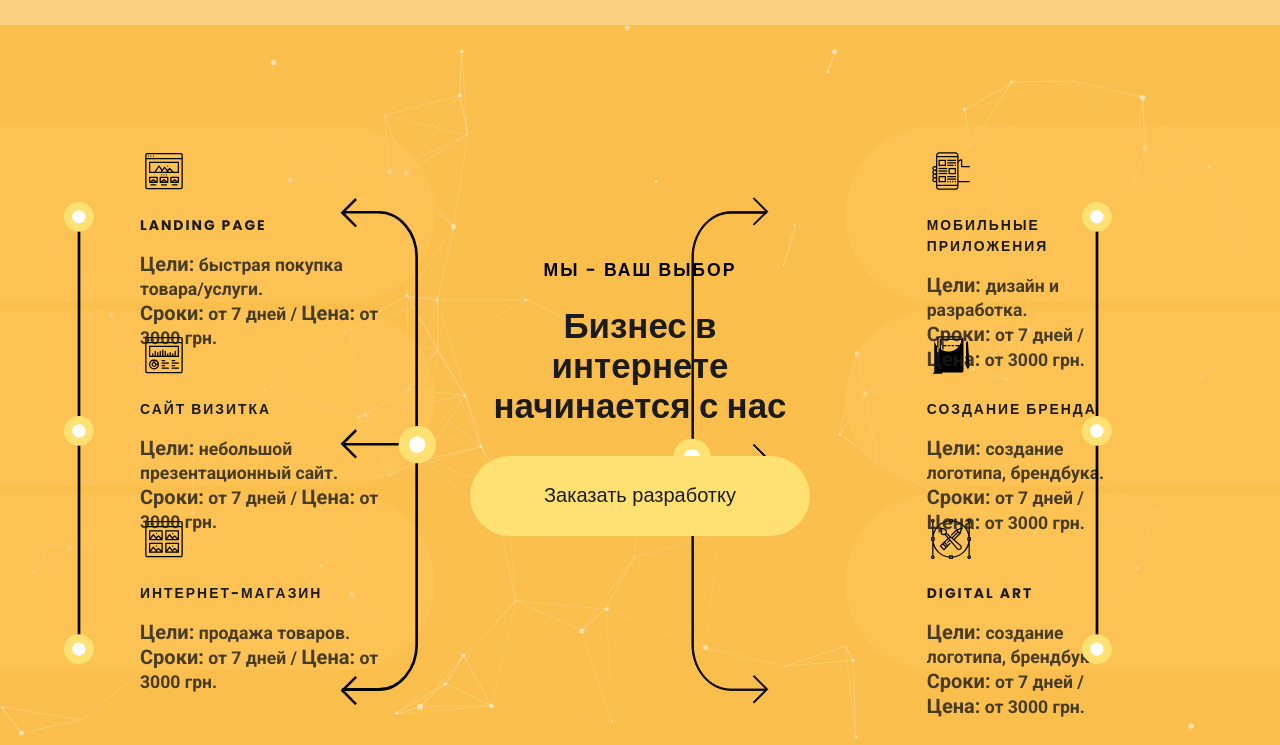
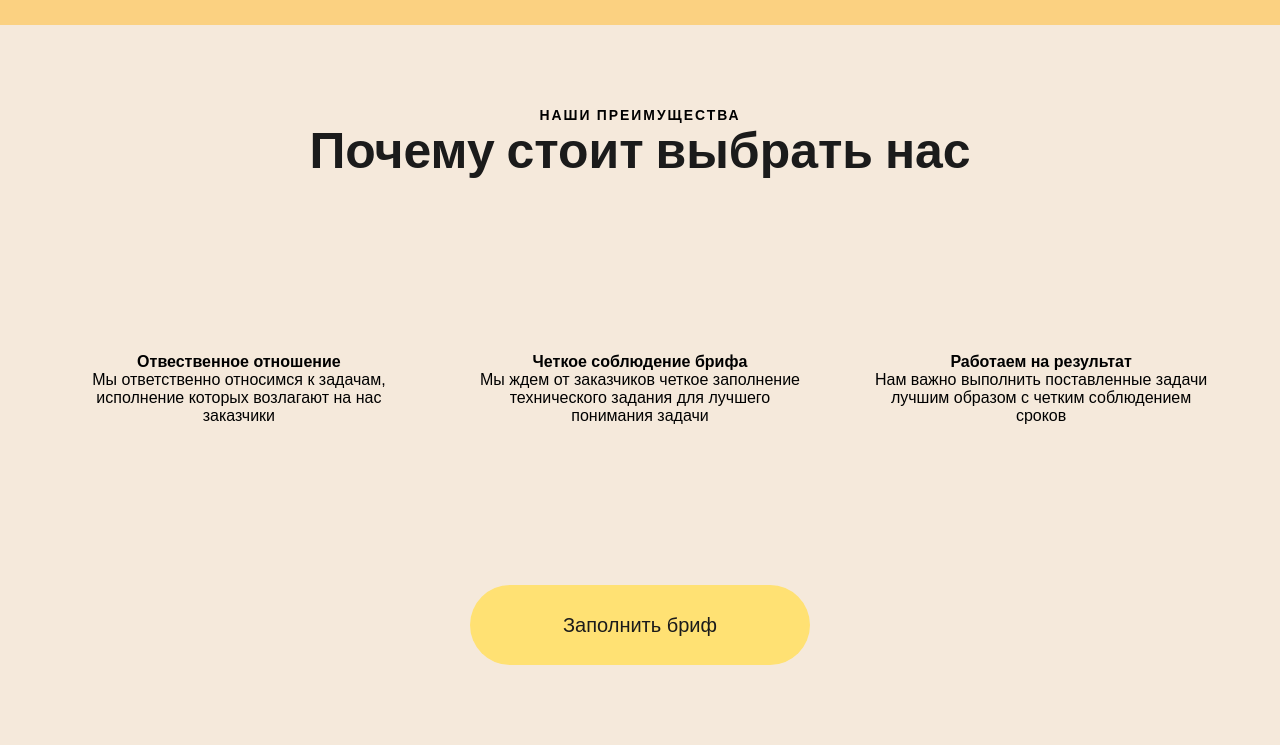
Before and after one commit to RomaVintonyak/GetMove, a website: page index.html in a window 1280 px wide. Both pictures are taken after a click on the link "ПОЧЕМУ МЫ". Shown: the part 55-800 px from the top of the page. Drawn offline with nearby package versions, Linux system fonts and the light colour scheme; files that its build step writes are made by us from their sources.

Commit message:
create about us screen

```diff
--- a/index.html
+++ b/index.html
@@ -319,8 +319,50 @@
     </section><!--/.home-->
     <!--about us section-->
     <section id="aboutUS" class="about__us" data-section="about">
-
-    </section>
+      <div class="container">
+        <div class="about__title text__center">
+          <h3>Наши преимущества</h3>
+          <h2>Почему стоит выбрать нас</h2>
+        </div><!--/.about__title-->
+        <div class="about__row">
+          <div class="about__collum text__center">
+            <img src="" alt="">
+            <h4>Отвественное
+                отношение
+            </h4>
+            <p>
+              Мы ответственно относимся к задачам,
+              исполнение которых возлагают на нас заказчики
+            </p>
+          </div><!--/.about__collum-->
+          <div class="about__collum text__center">
+            <img src="" alt="">
+            <h4>Четкое
+                соблюдение брифа
+              </h4>
+            <p>
+              Мы ждем от заказчиков четкое
+              заполнение технического задания
+              для лучшего понимания задачи
+            </p>
+          </div><!--/.about__collum-->
+          <div class="about__collum text__center">
+            <img src="" alt="">
+            <h4>
+              Работаем
+              на результат
+            </h4>
+            <p>
+              Нам важно выполнить поставленные задачи
+              лучшим образом с четким соблюдением сроков
+            </p>
+          </div><!--/.about__collum-->
+        </div><!--/.about__row-->
+        <div class="about__btn">
+          <button type="button" class="btn btn--silver">Заполнить бриф</button>
+        </div><!--/.about__btn-->
+      </div><!--/.container-->
+    </section><!--/.about__us-->
   </main><!--/.main__page-->
   <!--libs js conected-->
   <script src="https://code.jquery.com/jquery-3.5.1.min.js" integrity="sha256-9/aliU8dGd2tb6OSsuzixeV4y/faTqgFtohetphbbj0=" crossorigin="anonymous"></script>
--- a/js/main.js
+++ b/js/main.js
@@ -8,7 +8,18 @@ jQuery(document).ready(function(){
       menuBtn.not("active").removeClass("active__link");
       $(this).toggleClass("active__link");
     });
-  var screenSection = $("[data-section]");
+  menuBtn.on("click", function(event){
+    event.preventDefault();
+    var link = $(this).data("link");
+    $("[data-section]").each(function (){
+      var section = $(this).data("section");
+      if(section == link){
+        $(this).addClass("show__screen");
+      }else{
+        $(this).removeClass("show__screen");
+      }
+    });
+  });
 
 
 
--- a/js_src/main.js
+++ b/js_src/main.js
@@ -8,7 +8,18 @@ jQuery(document).ready(function(){
       menuBtn.not("active").removeClass("active__link");
       $(this).toggleClass("active__link");
     });
-  var screenSection = $("[data-section]");
+  menuBtn.on("click", function(event){
+    event.preventDefault();
+    var link = $(this).data("link");
+    $("[data-section]").each(function (){
+      var section = $(this).data("section");
+      if(section == link){
+        $(this).addClass("show__screen");
+      }else{
+        $(this).removeClass("show__screen");
+      }
+    });
+  });
 
 
 
--- a/scss/_help.scss
+++ b/scss/_help.scss
@@ -46,6 +46,6 @@
 }
 /*help casses*/
 .show__screen{
-  top: 10vh;
+  top: 10vh!important;
   transition: top 0.5s linear;
 }
--- a/scss/block/_about__us.scss
+++ b/scss/block/_about__us.scss
@@ -6,12 +6,48 @@
 @import "./mixin.scss";
 
 .about__us{
-  position: relative;
+  position: absolute;
   top: 100vh;
   left: 0;
   z-index: 2;
   width: 100%;
   height: 90vh;
   background-color: $silver;
+  overflow: hidden;
   transition: top 0.5s linear;
+  .container{
+    display: flex;
+    flex-direction: column;
+    justify-content: space-around;
+    height: 100%;
+    align-items: center;
+  }
 }
+.about__title{
+  h3{
+    font-family: $popins;
+    font-style: normal;
+    font-weight: 600;
+    font-size: 0.87rem;
+    line-height: 21px;
+    letter-spacing: 2px;
+    text-transform: uppercase;
+    color: $black;
+  }
+  h2{
+    font-family: $popins;
+    font-style: normal;
+    font-weight: 600;
+    font-size: 3.12rem;
+    line-height: 50px;
+    color: $black-l;
+  }
+}
+.about__row{
+  display: flex;
+  align-items: flex-start;
+  justify-content: space-between;
+}
+.about__collum{
+  width: 30%;
+}
--- a/scss/block/_home.scss
+++ b/scss/block/_home.scss
@@ -6,7 +6,7 @@
 @import "./mixin.scss";
 
 .home{
-  position: relative;
+  position: absolute;
   top: 100vh;
   left: 0;
   z-index: 2;
```
Also changed, not shown: css/style.min.css, js/main.min.js, 1 other file.
